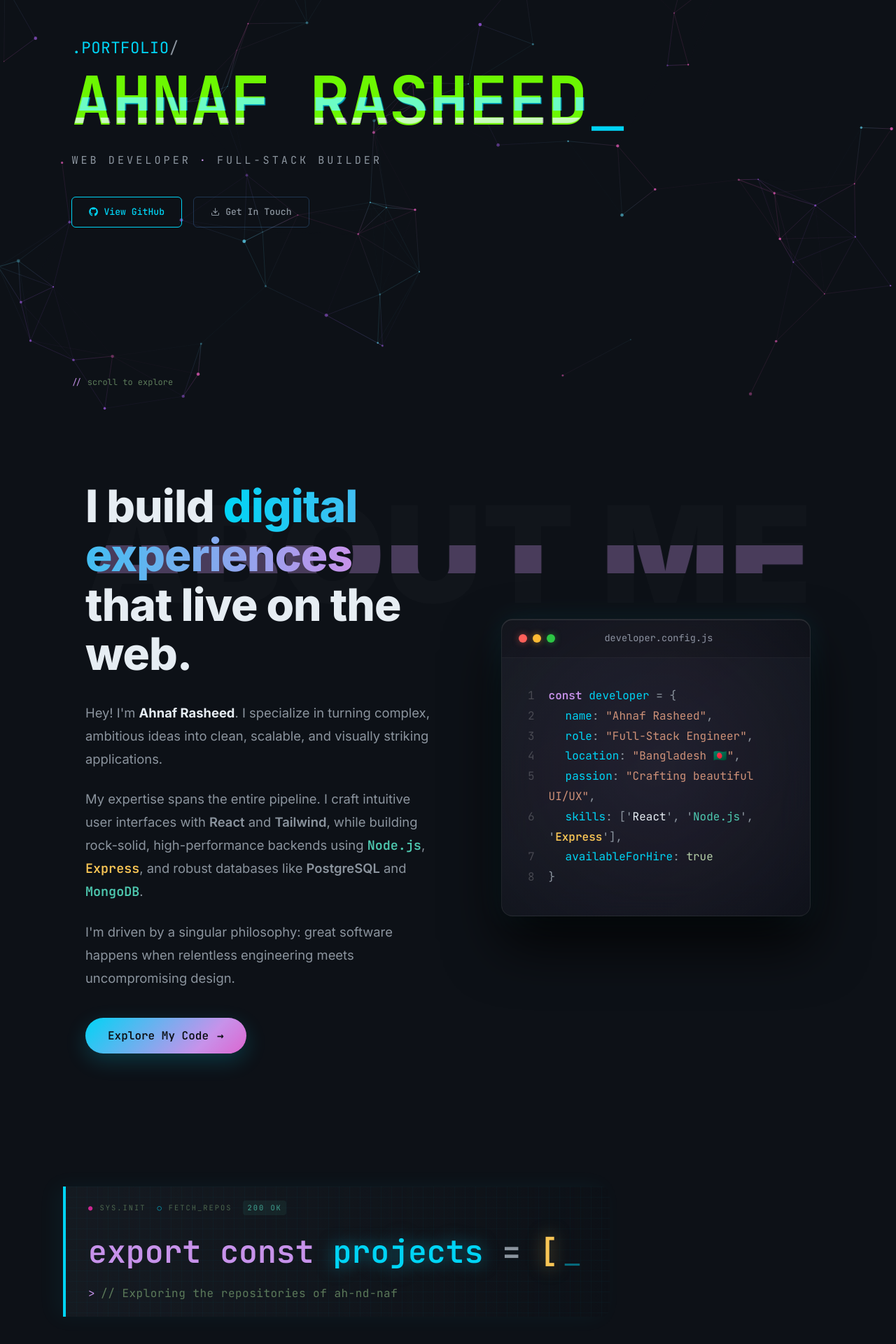
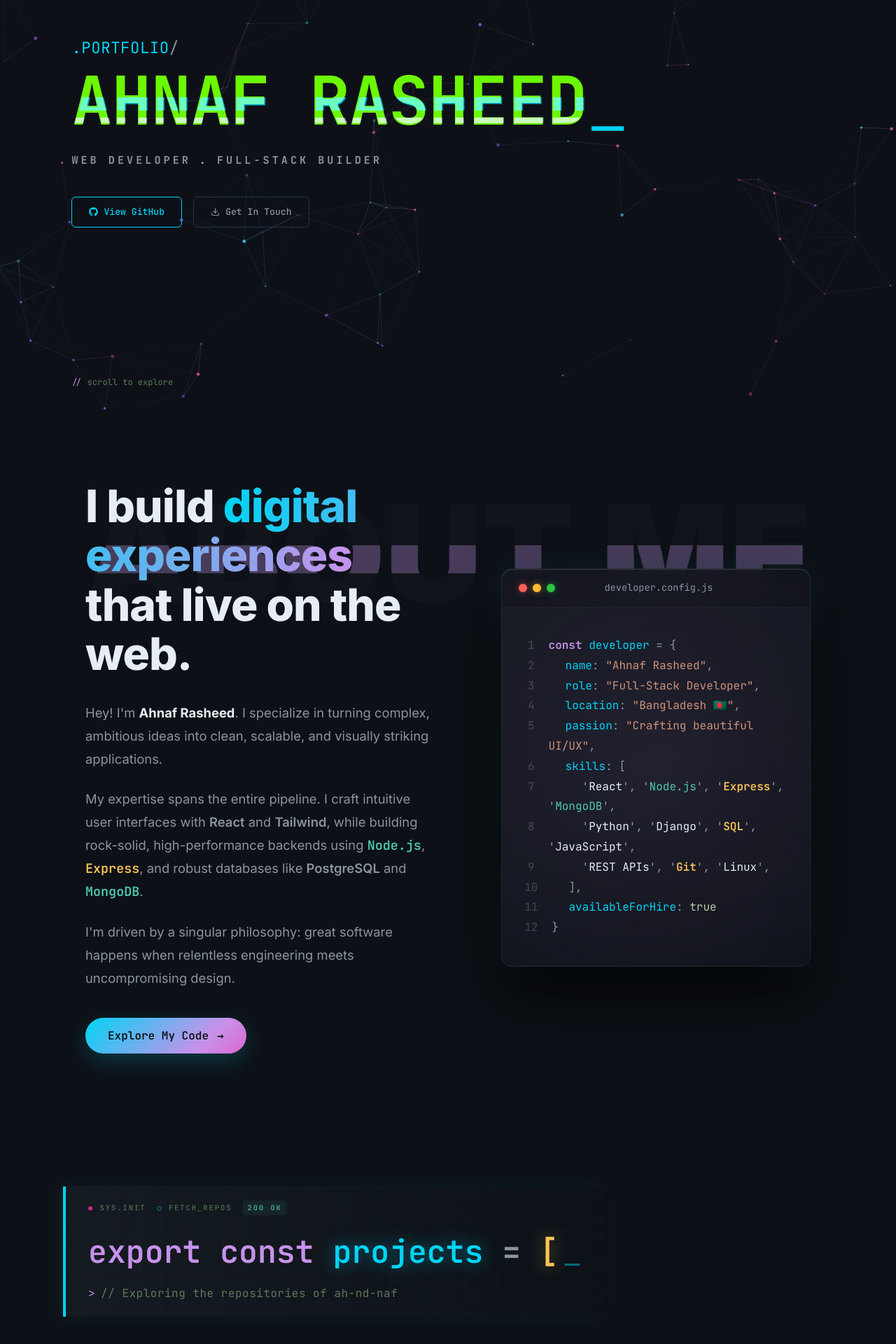
Before and after one commit to ah-nd-naf/Portfolio_Ahnaf, a React (Vite) app: page / in a window 1280 px wide. Shown: the part 212-2132 px from the top of the page at 70% size. Built offline with nearby package versions, Linux system fonts and the light colour scheme; the HTML template or start-up script is replaced by a standard one.

Commit message:
updated some UI looks

```diff
--- a/src/components/About.jsx
+++ b/src/components/About.jsx
@@ -6,12 +6,16 @@ import GlitchText from './GlitchText';
 const codeLines = [
   { num: 1, content: <><span className="syn-keyword">const</span> <span className="syn-fn">developer</span> <span style={{color:'var(--text-muted)'}}>= {'{'}</span></> },
   { num: 2, content: <><span style={{paddingLeft:'1.5rem'}}><span className="syn-prop">name</span><span style={{color:'var(--text-muted)'}}>:</span> <span className="syn-string">"Ahnaf Rasheed"</span><span style={{color:'var(--text-muted)'}}>,</span></span></> },
-  { num: 3, content: <><span style={{paddingLeft:'1.5rem'}}><span className="syn-prop">role</span><span style={{color:'var(--text-muted)'}}>:</span> <span className="syn-string">"Full-Stack Engineer"</span><span style={{color:'var(--text-muted)'}}>,</span></span></> },
+  { num: 3, content: <><span style={{paddingLeft:'1.5rem'}}><span className="syn-prop">role</span><span style={{color:'var(--text-muted)'}}>:</span> <span className="syn-string">"Full-Stack Developer"</span><span style={{color:'var(--text-muted)'}}>,</span></span></> },
   { num: 4, content: <><span style={{paddingLeft:'1.5rem'}}><span className="syn-prop">location</span><span style={{color:'var(--text-muted)'}}>:</span> <span className="syn-string">"Bangladesh 🇧🇩"</span><span style={{color:'var(--text-muted)'}}>,</span></span></> },
   { num: 5, content: <><span style={{paddingLeft:'1.5rem'}}><span className="syn-prop">passion</span><span style={{color:'var(--text-muted)'}}>:</span> <span className="syn-string">"Crafting beautiful UI/UX"</span><span style={{color:'var(--text-muted)'}}>,</span></span></> },
-  { num: 6, content: <><span style={{paddingLeft:'1.5rem'}}><span className="syn-prop">skills</span><span style={{color:'var(--text-muted)'}}>:</span> <span style={{color:'var(--text-muted)'}}>['</span><span className="syn-cyan">React</span><span style={{color:'var(--text-muted)'}}>', '</span><span className="syn-green">Node.js</span><span style={{color:'var(--text-muted)'}}>', '</span><span className="syn-yellow">Express</span><span style={{color:'var(--text-muted)'}}>']</span><span style={{color:'var(--text-muted)'}}>,</span></span></> },
-  { num: 7, content: <><span style={{paddingLeft:'1.5rem'}}><span className="syn-prop">availableForHire</span><span style={{color:'var(--text-muted)'}}>:</span> <span className="syn-number">true</span></span></> },
-  { num: 8, content: <span style={{color:'var(--text-muted)'}}>{'}'}</span> },
+  { num: 6, content: <><span style={{paddingLeft:'1.5rem'}}><span className="syn-prop">skills</span><span style={{color:'var(--text-muted)'}}>:</span> <span style={{color:'var(--text-muted)'}}>[</span></span></> },
+  { num: 7, content: <><span style={{paddingLeft:'3rem'}}><span style={{color:'var(--text-muted)'}}>'</span><span className="syn-cyan">React</span><span style={{color:'var(--text-muted)'}}>', '</span><span className="syn-green">Node.js</span><span style={{color:'var(--text-muted)'}}>', '</span><span className="syn-yellow">Express</span><span style={{color:'var(--text-muted)'}}>', '</span><span className="syn-green">MongoDB</span><span style={{color:'var(--text-muted)'}}>',</span></span></> },
+  { num: 8, content: <><span style={{paddingLeft:'3rem'}}><span style={{color:'var(--text-muted)'}}>'</span><span className="syn-pink">Python</span><span style={{color:'var(--text-muted)'}}>', '</span><span className="syn-cyan">Django</span><span style={{color:'var(--text-muted)'}}>', '</span><span className="syn-yellow">SQL</span><span style={{color:'var(--text-muted)'}}>', '</span><span className="syn-cyan">JavaScript</span><span style={{color:'var(--text-muted)'}}>',</span></span></> },
+  { num: 9, content: <><span style={{paddingLeft:'3rem'}}><span style={{color:'var(--text-muted)'}}>'</span><span className="syn-pink">REST APIs</span><span style={{color:'var(--text-muted)'}}>', '</span><span className="syn-yellow">Git</span><span style={{color:'var(--text-muted)'}}>', '</span><span className="syn-cyan">Linux</span><span style={{color:'var(--text-muted)'}}>',</span></span></> },
+  { num: 10, content: <><span style={{paddingLeft:'1.5rem'}}><span style={{color:'var(--text-muted)'}}>],</span></span></> },
+  { num: 11, content: <><span style={{paddingLeft:'1.5rem'}}><span className="syn-prop">availableForHire</span><span style={{color:'var(--text-muted)'}}>:</span> <span className="syn-number">true</span></span></> },
+  { num: 12, content: <span style={{color:'var(--text-muted)'}}>{'}'}</span> },
 ];
 
 const About = () => {
--- a/src/components/Hero.jsx
+++ b/src/components/Hero.jsx
@@ -35,9 +35,9 @@ const Hero = () => {
           animate={{ opacity: 1 }}
           transition={{ delay: afterTyping, duration: 0.8 }}
         >
-          Web Developer
-          <span className="tag-sep">·</span>
-          Full-Stack Builder
+          <b>Web Developer</b>
+          <span className="tag-sep"><b>.</b></span>
+          <b>Full-Stack Builder</b>
         </motion.p>
 
         <motion.div
--- a/src/components/Projects.jsx
+++ b/src/components/Projects.jsx
@@ -95,9 +95,9 @@ const Projects = () => {
           <div style={{ position: 'relative', zIndex: 1 }}>
             {/* Terminal execution metadata */}
             <div style={{ fontFamily: 'var(--font-mono)', fontSize: '0.65rem', color: 'var(--syn-comment)', letterSpacing: '2px', textTransform: 'uppercase', marginBottom: '1rem', opacity: 0.8, display: 'flex', gap: '1rem', alignItems: 'center' }}>
-              <span><span style={{ color: 'var(--syn-pink)' }}>●</span> sys.init</span>
-              <span><span style={{ color: 'var(--syn-cyan)' }}>○</span> fetch_repos</span>
-              <span style={{ background: 'rgba(78, 201, 176, 0.1)', color: 'var(--syn-green)', padding: '2px 6px', borderRadius: '4px' }}>200 OK</span>
+              <span><span style={{ color: 'var(--syn-pink)' }}>●</span> <b>sys.init</b></span>
+              <span><span style={{ color: 'var(--syn-cyan)' }}>○</span> <b>fetch_repos</b></span>
+              <span style={{ background: 'rgba(78, 201, 176, 0.1)', color: 'var(--syn-green)', padding: '2px 6px', borderRadius: '4px' }}><b>200 OK</b></span>
             </div>
 
             <h2 className="section-code-header" style={{ margin: 0, fontSize: 'clamp(1.8rem, 4vw, 2.8rem)' }}>
```
